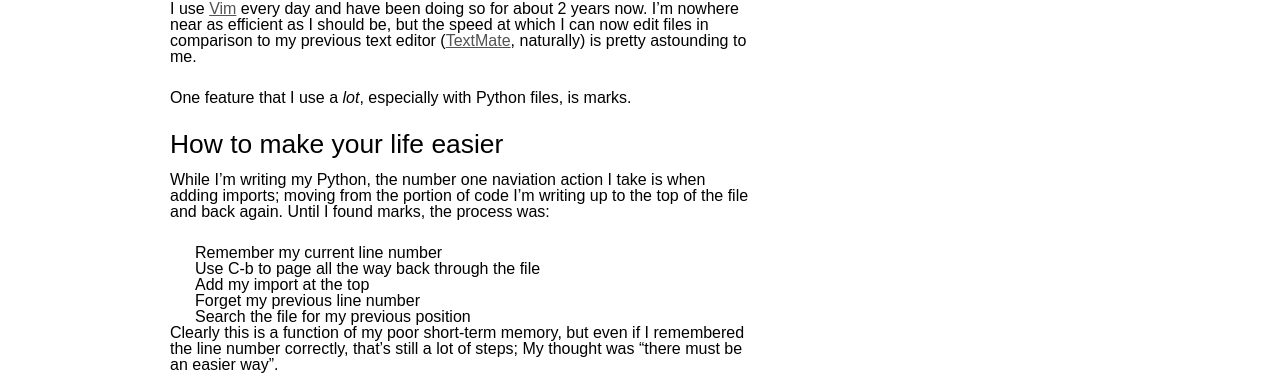
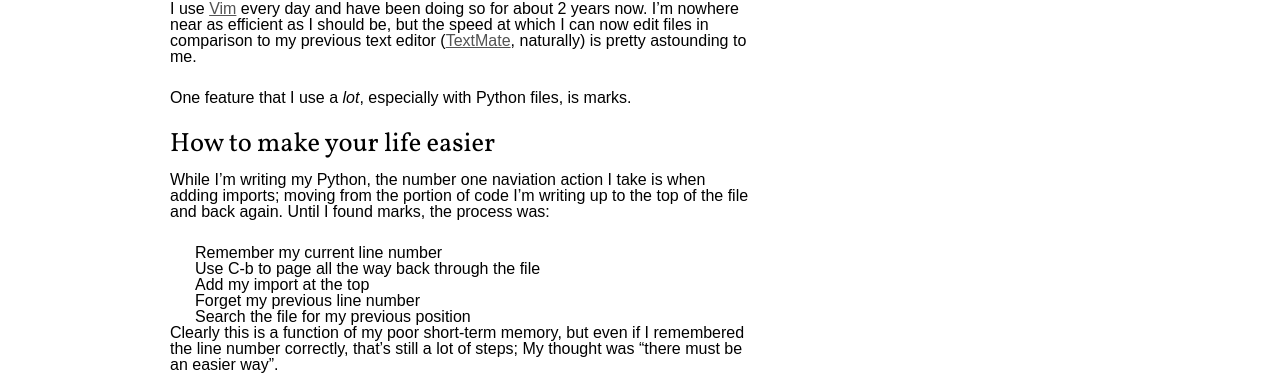
Before and after one commit to splee/splee.github.com, a Jekyll site: the page built from _posts/2011-02-22-vim-marks.markdown, in a window 1280 px wide. Shown: the part 150-525 px from the top of the page. Built offline with Jekyll 4.4.1, drawn with Linux system fonts in a browser that asks for light colours; nearby versions of some CDN libraries; library files that are not in the unit come from our copies; comment, search, counter and statistics services are not loaded.

Commit message:
Tweaked styles for post header items

```diff
--- a/css/style.css
+++ b/css/style.css
@@ -25,6 +25,9 @@ header h1 a {
     top: -4px
 }
 .col > h2,
-.post h2 a {
+.post h2 a,
+.post h2,
+.post h3,
+.post h4 {
     font-family: 'Vollkorn', arial, serif;
 }
```
